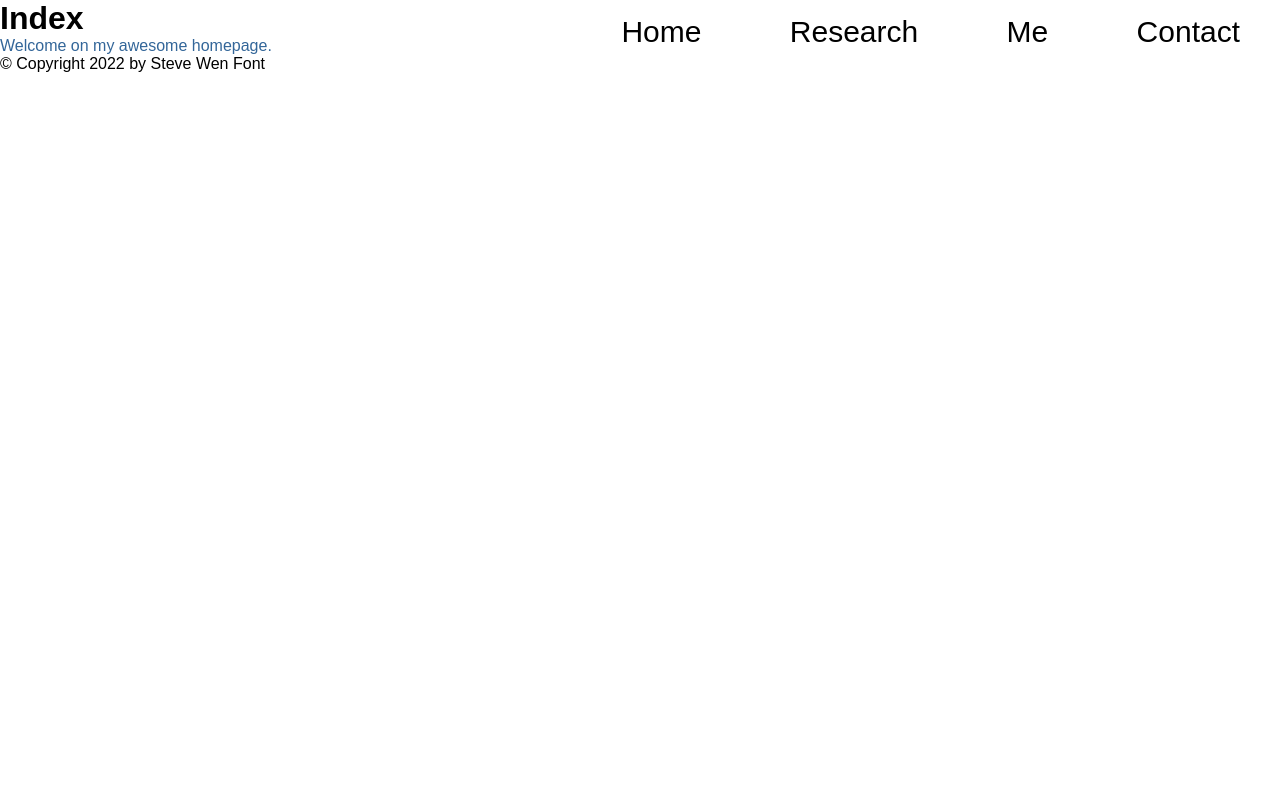
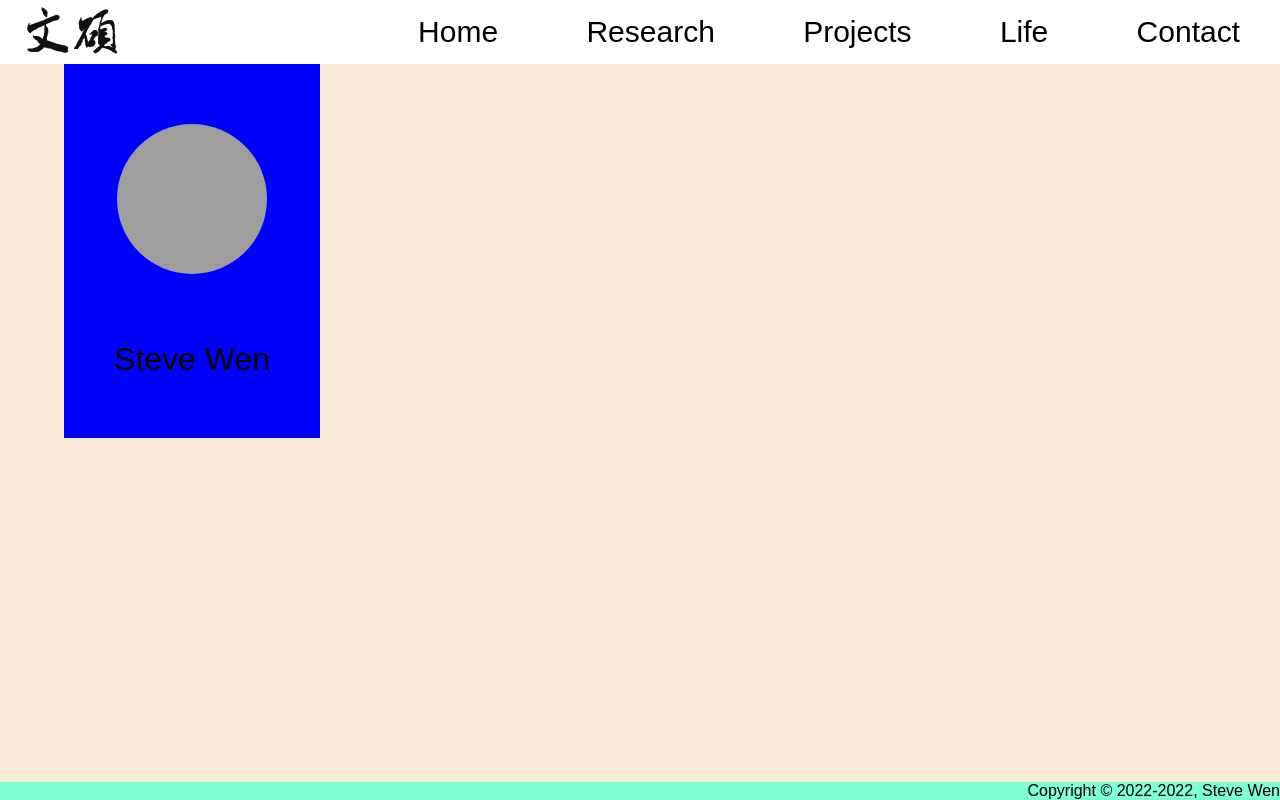
Before and after one commit to stevvwen/sediweb, a Flask app: page / in a window 1280 px wide. Run offline with Flask 2, Linux system fonts and the light colour scheme; some web fonts are replaced; grey boxes are pictures that could not be loaded.

Commit message:
intermediate commit

```diff
--- a/app.py
+++ b/app.py
@@ -10,6 +10,22 @@ app = Flask(__name__)
 def index():
     return render_template('index.html')
 
+@app.route('/research')
+def research():
+    return render_template('research.html')
+
+@app.route('/projects')
+def projects():
+    return render_template('projects.html')
+
+@app.route('/life')
+def life():
+    return render_template('life.html')
+
+@app.route('/contact')
+def contact():
+    return render_template('contact.html')
+
 @app.errorhandler(404)
 def page_not_found(error):
     return render_template('page_not_found.html'), 404
--- a/static/css/base.css
+++ b/static/css/base.css
@@ -6,8 +6,14 @@
 }
 
 body{
-    height: 100vh;
+    display: flex;
+    flex-direction: column;
+    min-height: 100vh;
+    background-color: antiquewhite;
+}
 
+header{
+    background-color: white;
 }
 
 header ul{
@@ -64,3 +70,14 @@ header ul li a:hover {
 header ul li a:hover::before{
   width: 100%;
 }
+
+
+
+main{
+    flex-grow: 1;
+}
+
+footer{
+    background-color: aquamarine;
+    text-align: right;
+}
--- /dev/null
+++ b/static/css/index.css
@@ -0,0 +1,32 @@
+.sidebar{
+    background-color: blue;;
+    position: relative;
+    left: 5vw;
+    width: 20vw;
+    padding: 60px 0;
+	transition: all 0.5s ease;
+
+
+}
+
+
+.sidebar .profile{
+	margin-bottom: 30px;
+	text-align: center;
+
+}
+
+.sidebar .profile img{
+	vertical-align: center;
+	align-content: center;
+	display: block;
+	width: 150px;
+	height: 150px;
+    border-radius: 50%;
+	margin: 0 auto;
+}
+
+.sidebar .name{
+	font-size: 32px;
+	text-align: center;
+}
--- a/templates/base.html
+++ b/templates/base.html
@@ -8,30 +8,38 @@
     {% endblock %}
     <link rel= "stylesheet" type="text/css" href="../static/css/base.css"/>
     <link href="https://fonts.cdnfonts.com/css/chicago-2" rel="stylesheet">
+    <link rel= "shortcut icon" type="image/png" href="../static/images/Icon.jpg" >
   </head>
   <body>
     {% block header %}
     <header>
       <ul>
-        <li> <a href="index.html">Home</a> </li>
-        <li> <a href="#">Research</a> </li>
-        <li> <a href="#">Me</a> </li>
-        <li> <a href="#">Contact</a> </li>
+        <li> <a href="/">Home</a> </li>
+        <li> <a href="/research">Research</a> </li>
+        <li> <a href="/projects">Projects</a> </li>
+        <li> <a href="/life">Life</a> </li>
+        <li> <a href="/contact">Contact</a> </li>
       </ul>
+    <img src="../static/images/namecalligraphy.png" alt="Steve's Chinese name">
     </header>
     {% endblock %}
-    <div id="content">{% block content %}
-
-
-    {% endblock %}</div>
 
 
 
-    <div id="footer">
+
+
+    <main>
+        {% block main %}
+        {% endblock %}
+    </main>
+
+
+
+    <footer>
       {% block footer %}
-      &copy; Copyright 2022 by Steve Wen  Font
+          <p>Copyright &copy; 2022-<script>document.write(new Date().getFullYear().toString())</script>, Steve Wen </p>
       {% endblock %}
-    </div>
+    </footer>
 
 
   </body>
--- a/templates/index.html
+++ b/templates/index.html
@@ -1,20 +1,27 @@
 {% extends "base.html" %}
-{% block title %}Index{% endblock %}
+{% block title %}Home{% endblock %}
 {% block head %}
   {{ super() }}
-  <style type="text/css">
-    .important { color: #336699; }
-  </style>
-  <link rel= "stylesheet" type="text/css" href="../static/css/base.css"/>
+    <link rel= "stylesheet" type="text/css" href="../static/css/index.css"/>
 {% endblock %}
 
 {% block header %}
 {{ super() }}
+
 {% endblock %}
 
+{% block main %}
+    <div class="sidebar">
+         <div class="profile">
+            <img src="../static/images/Steve.jpg" alt="Steve's headshot" >
+         </div>
+         <p class="name">
+             <br>
+             Steve Wen
+         </p>
+    </div>
+{% endblock %}
 
-{% block content %}
-  <h1>Index</h1>
-  <p class="important">
-    Welcome on my awesome homepage.
+{% block footer %}
+{{ super() }}
 {% endblock %}
```
Also changed, not shown: templates/contact.html (added, +10 -0 lines), templates/life.html (added, +10 -0 lines), templates/projects.html (added, +10 -0 lines), templates/research.html (added, +10 -0 lines), static/images/Icon.jpg (added), static/images/namecalligraphy.png (added), templates/child.html (deleted), 2 other files.
